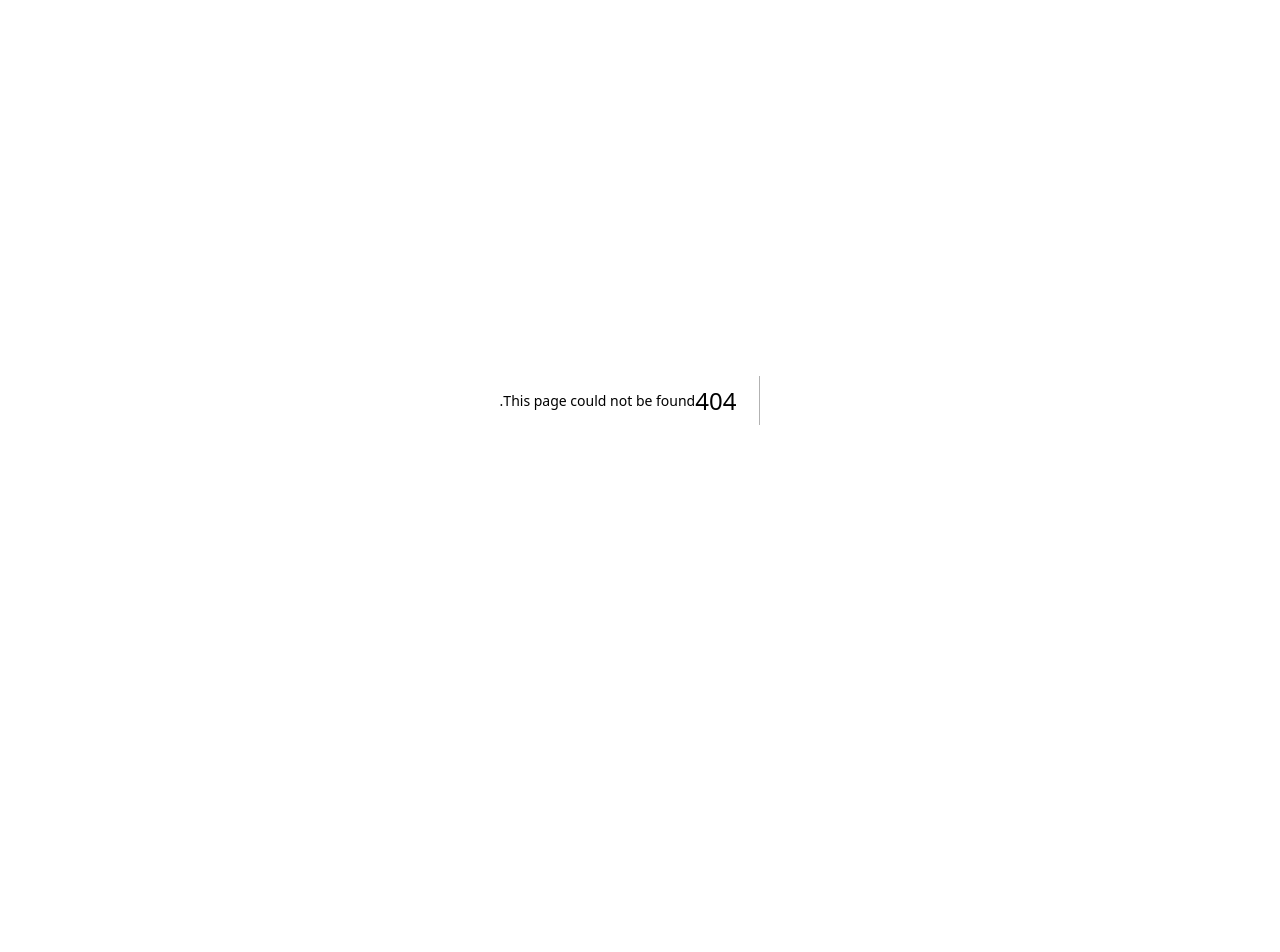
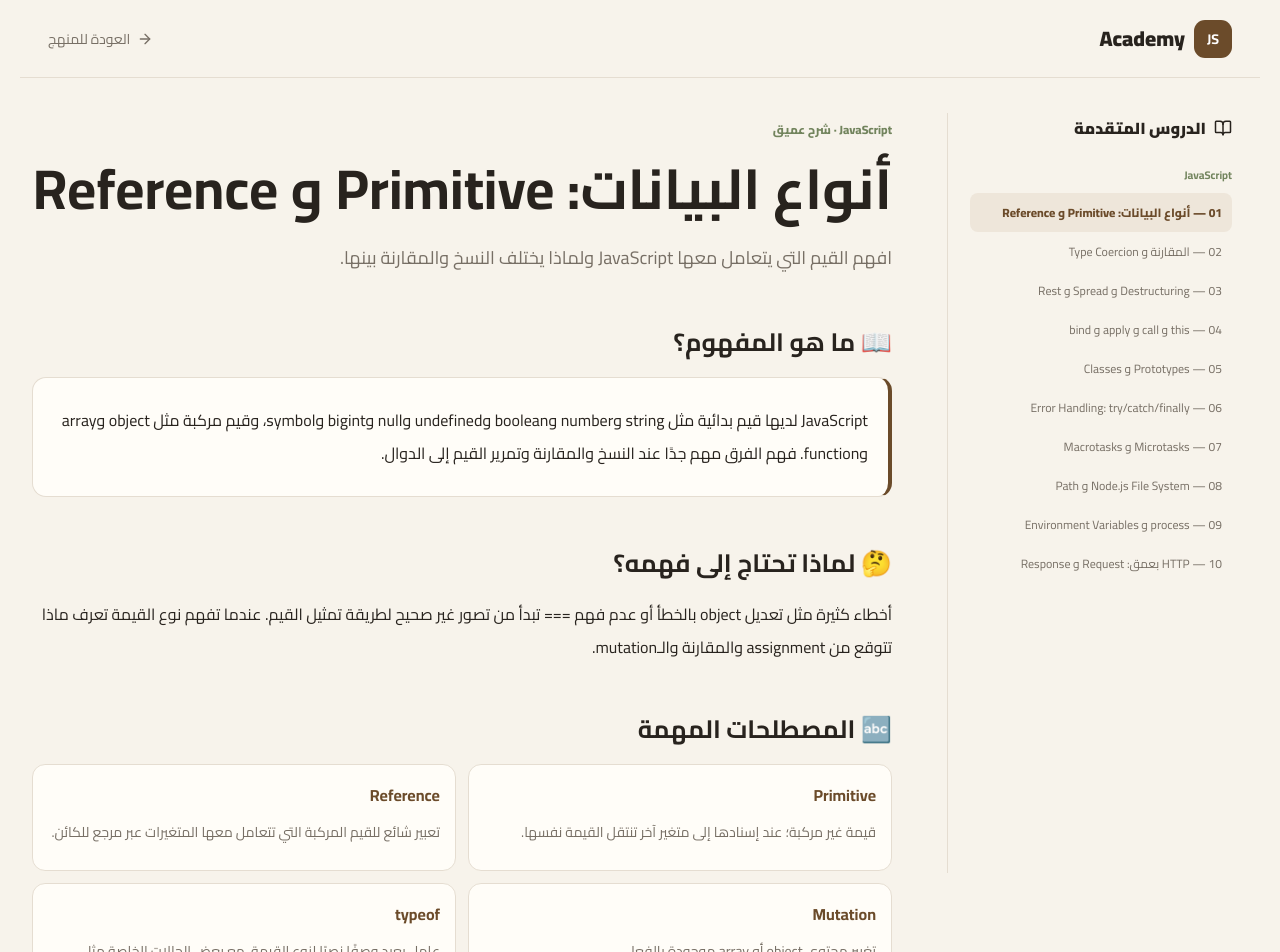
Before and after one commit to OsamaDev98/js-academy, a Next.js app: page /deep/data-types in a window 1280 px wide. Before the commit this address had no page. Shown: the top 952 px of the page. Before the commit the page ends 800 px from the top, so only its background shows below. Built offline with nearby package versions, Linux system fonts and the light colour scheme.

Commit message:
feat: add deep lesson reader for advanced curriculum

```diff
--- /dev/null
+++ b/app/deep/[slug]/page.tsx
@@ -0,0 +1,114 @@
+import Link from 'next/link';
+import { notFound } from 'next/navigation';
+import { ArrowLeft, ArrowRight, BookOpen, CheckCircle2, Lightbulb, AlertTriangle, Code2 } from 'lucide-react';
+import { advancedLessons } from '@/lib/advanced';
+
+export default async function DeepLesson({ params }: { params: Promise<{ slug: string }> }) {
+  const { slug } = await params;
+  const index = advancedLessons.findIndex(x => x.slug === slug);
+  if (index < 0) notFound();
+
+  const lesson = advancedLessons[index];
+  const previous = advancedLessons[index - 1];
+  const next = advancedLessons[index + 1];
+
+  return (
+    <main className="lesson-shell">
+      <header className="lesson-top top">
+        <Link href="/" className="brand"><b>JS</b> Academy</Link>
+        <Link href="/" className="back"><ArrowRight size={16} /> العودة للمنهج</Link>
+      </header>
+
+      <div className="lesson-layout">
+        <aside className="sidebar">
+          <div className="side-title"><BookOpen size={18} /> الدروس المتقدمة</div>
+          <div className="side-group">
+            <b>{lesson.category}</b>
+            {advancedLessons.map((item, i) => (
+              <Link className={item.slug === slug ? 'active' : ''} key={item.slug} href={`/deep/${item.slug}`}>
+                {String(i + 1).padStart(2, '0')} — {item.title}
+              </Link>
+            ))}
+          </div>
+        </aside>
+
+        <article className="content">
+          <span className="crumb">{lesson.category} · شرح عميق</span>
+          <h1>{lesson.title}</h1>
+          <p className="lead">{lesson.summary}</p>
+
+          <section>
+            <h2>📖 ما هو المفهوم؟</h2>
+            <div className="definition"><p>{lesson.definition}</p></div>
+          </section>
+
+          <section>
+            <h2>🤔 لماذا تحتاج إلى فهمه؟</h2>
+            <p>{lesson.why}</p>
+          </section>
+
+          <section>
+            <h2>🔤 المصطلحات المهمة</h2>
+            <div className="terms">
+              {lesson.terms.map(([term, meaning]) => (
+                <div className="term" key={term}><b>{term}</b><p>{meaning}</p></div>
+              ))}
+            </div>
+          </section>
+
+          <section>
+            <h2><Code2 size={22} /> المثال البرمجي</h2>
+            <div className="code">
+              <div className="code-head"><span>JavaScript / Node.js</span><span>Example</span></div>
+              <pre>{lesson.code}</pre>
+            </div>
+            <div className="output"><strong>Output</strong><code>{lesson.output}</code></div>
+          </section>
+
+          <section>
+            <h2>🔍 شرح الكود سطرًا بسطر</h2>
+            <div className="line-list">
+              {lesson.lineByLine.map((line, i) => (
+                <div className="line-item" key={i}><span className="line-no">{i + 1}</span><p>{line}</p></div>
+              ))}
+            </div>
+          </section>
+
+          <section>
+            <h2>🌍 مثال من مشروع حقيقي</h2>
+            <div className="note"><p>{lesson.realWorld}</p></div>
+          </section>
+
+          <section>
+            <h2>⚙️ ماذا يحدث خلف الكواليس؟</h2>
+            <p>{lesson.underTheHood}</p>
+          </section>
+
+          <section>
+            <h2><AlertTriangle size={22} /> الأخطاء الشائعة</h2>
+            <div className="terms">
+              {lesson.pitfalls.map((item, i) => (
+                <div className="term" key={i}><b>خطأ {i + 1}</b><p>{item}</p></div>
+              ))}
+            </div>
+          </section>
+
+          <section>
+            <h2><Lightbulb size={22} /> تمرين تطبيقي</h2>
+            <div className="exercise"><p>{lesson.exercise}</p></div>
+          </section>
+
+          <section>
+            <h2>✅ الحل المقترح</h2>
+            <div className="code"><pre>{lesson.answer}</pre></div>
+          </section>
+
+          <div className="lesson-nav">
+            {previous ? <Link href={`/deep/${previous.slug}`}><ArrowRight size={18} /><span><small>السابق</small>{previous.title}</span></Link> : <span />}
+            {next ? <Link href={`/deep/${next.slug}`}><span><small>التالي</small>{next.title}</span><ArrowLeft size={18} /></Link> : <span />}
+          </div>
+        </article>
+      </div>
+    </main>
+  );
+}
```
